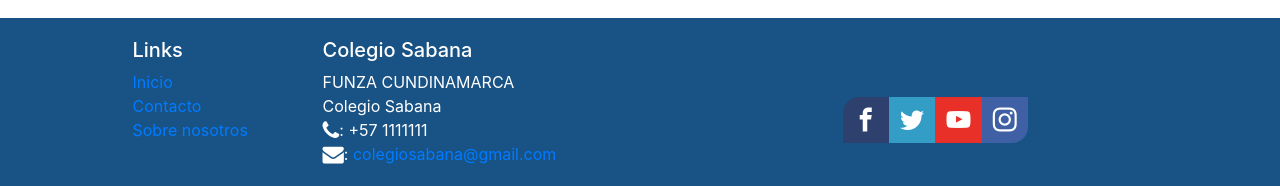
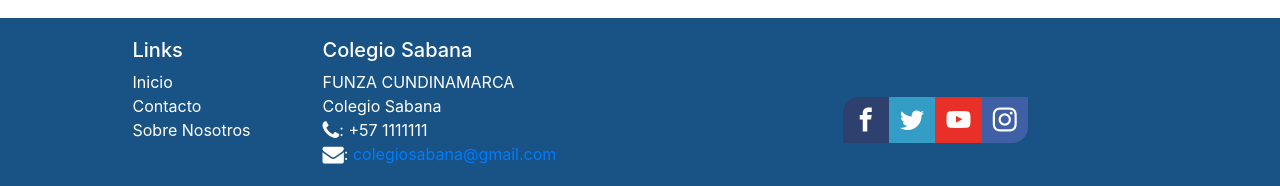
Before and after one commit to carlosmargu/ShoreSchool, a React (Create React App) app: page /inicio in a window 1280 px wide. Shown: the part 578-764 px from the top of the page. Built offline with nearby package versions, Linux system fonts and the light colour scheme; no server answers.

Commit message:
listablanca

```diff
--- a/src/components/Footer/FooterComponent.css
+++ b/src/components/Footer/FooterComponent.css
@@ -51,7 +51,6 @@
 .textwhite{
   color: #FFFF;
 }
-
-.nuevoColor{
+.color{
 	color: #fff;
 }
--- a/src/components/Footer/FooterComponent.js
+++ b/src/components/Footer/FooterComponent.js
@@ -11,16 +11,16 @@ function Footer(props) {
                     <h5>Links</h5>
                     <ul className="list-unstyled">
                     {props.isLogged?(<>
-                        <li><Link to='/home'>Inicio</Link></li>
-                        <li><Link to='/acerca'>Semanas</Link></li>
-                        <li><Link to='/menu'>Actividades Entregadas</Link></li>
-                        <li><Link to='/contacto'>Contacto</Link></li>
-                        <li><Link to='/tools'>Herramientas</Link></li>
-                        <li><Link to='/comunicados'>Comunicados</Link></li>
+                        <Link to='/home'><li className="color">Inicio</li></Link>
+                        <Link to='/acerca'><li className="color">Semanas</li></Link>
+                        <Link to='/menu'><li className="color">Actividades Entregadas</li></Link>
+                        <Link to='/contacto'><li className="color">Contacto</li></Link>
+                        <Link to='/tools'><li className="color">Herramientas</li></Link>
+                        <Link to='/comunicados'><li className="color">Comunicados</li></Link>
                     </>) : (<>
-                        <li><Link to='/inicio'>Inicio</Link></li>
-                        <li><Link to='/contacto'>Contacto</Link></li>
-                        <li><Link to='/acerca'>Sobre nosotros</Link></li>
+                        <Link to='/inicio'> <li className="color">Inicio</li></Link>
+                        <Link to='/contacto'><li className="color">Contacto</li></Link>
+                        <Link to='/acerca'><li className="color">Sobre Nosotros</li></Link>
                     </>)}
 
                     </ul>
```
